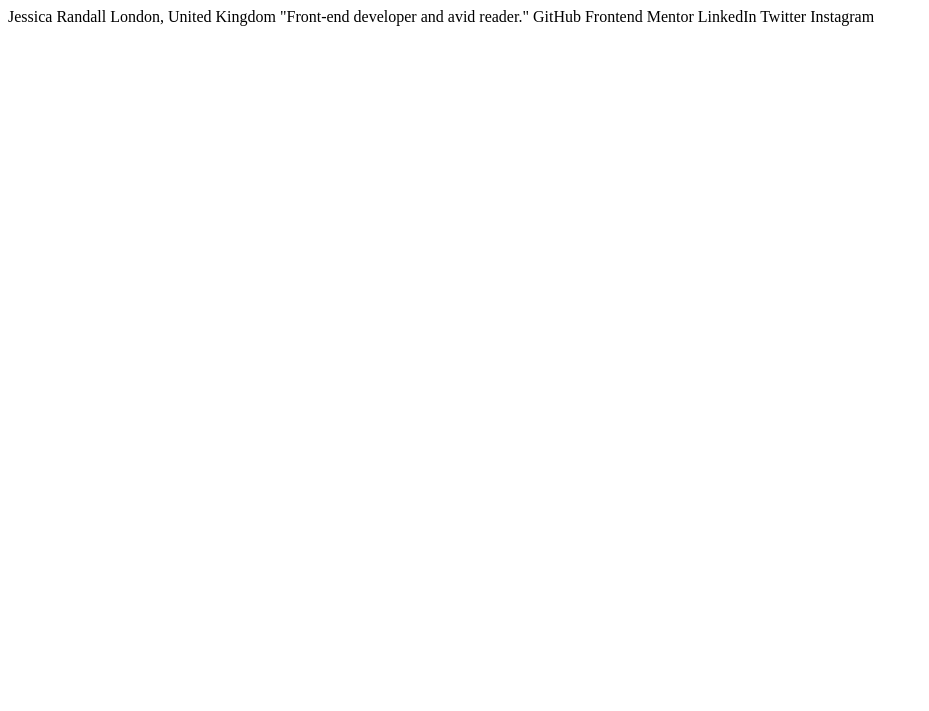
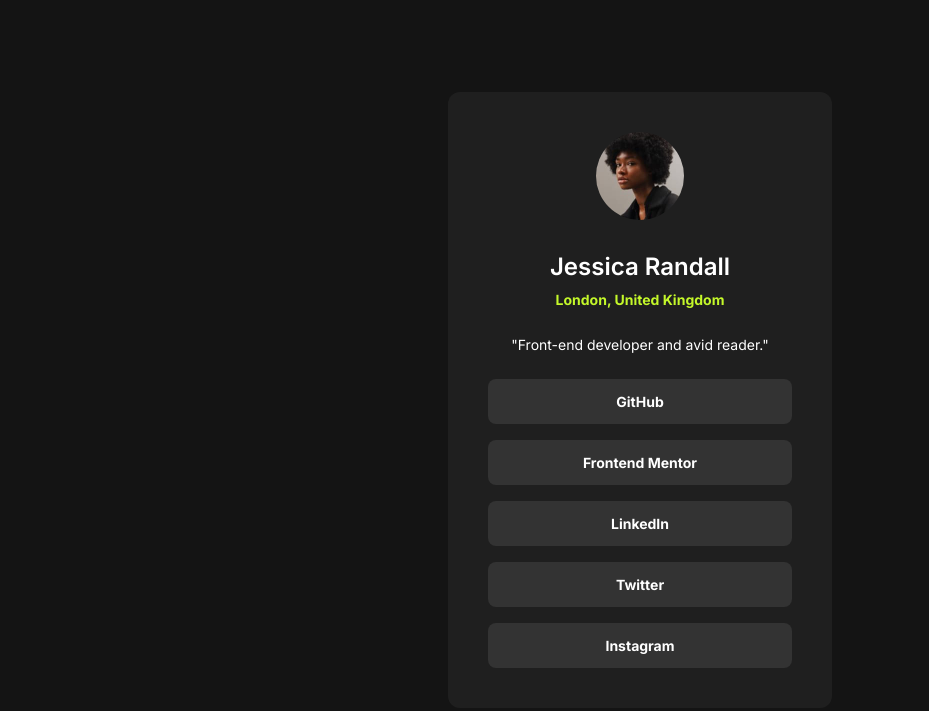
Before and after one commit to AfterWaGa/FM_Social-Links, a plain HTML site: page index.html in a window 1280 px wide. Shown: the whole page, without its empty margins (0-929 px from the left). Drawn offline with Linux system fonts and the light colour scheme.

Commit message:
Challenge done

```diff
--- a/index.html
+++ b/index.html
@@ -9,21 +9,39 @@
     <link rel="icon" type="image/png" sizes="32x32" href="./assets/images/favicon-32x32.png">
 
     <title>Frontend Mentor | Social links profile</title>
-
+    <link href="https://fonts.googleapis.com/css2?family=Inter:wght@100..900&display=swap" rel="stylesheet">
     <link rel="stylesheet" href="style.css">
 </head>
 
 <body>
+    <main class="socials-main">
+        <div class="socials">
+            <img class="socials__avatar" src="assets/images/avatar-jessica.jpeg" alt="Jessica Randall" width="88"
+                height="88">
 
-    Jessica Randall
-    London, United Kingdom
-    "Front-end developer and avid reader."
+            <h1 class="socials__title">Jessica Randall</h1>
+            <adress class="socials__adress">London, United Kingdom</adress>
+            <p class="socials__subtitle">"Front-end developer and avid reader."</p>
 
-    GitHub
-    Frontend Mentor
-    LinkedIn
-    Twitter
-    Instagram
+            <ul class="socials__list">
+                <li class="socials__item">
+                    <a class="socials__link" href="#">GitHub</a>
+                </li>
+                <li class="socials__item">
+                    <a class="socials__link" href="#"> Frontend Mentor</a>
+                </li>
+                <li class="socials__item">
+                    <a class="socials__link" href="#"> LinkedIn</a>
+                </li>
+                <li class="socials__item">
+                    <a class="socials__link" href="#"> Twitter</a>
+                </li>
+                <li class="socials__item">
+                    <a class="socials__link" href="#"> Instagram</a>
+                </li>
+            </ul>
+        </div>
+    </main>
 </body>
 
 </html>
--- a/style.css
+++ b/style.css
@@ -0,0 +1,107 @@
+:root {
+    --color-bg-main: #141414;
+    --color-bg-second: #1f1f1f;
+    --color-bg-grey: #333;
+    --color-bg-hover: #c4f82a;
+
+    --color-text-main: #fff;
+    --color-text-second: #c4f82a;
+}
+
+*,
+*::before,
+*::after {
+    margin: 0;
+    padding: 0;
+    box-sizing: border-box;
+}
+
+body {
+    font-family: "Inter", sans-serif;
+    font-size: 14px;
+    font-weight: 700;
+    line-height: 21px;
+    color: var(--color-text-main);
+    text-align: center;
+    height: 100vh;
+}
+
+.socials-main {
+    height: 100%;
+    background-color: var(--color-bg-main);
+    padding: 20px 50px;
+    display: flex;
+    justify-content: center;
+    align-items: center;
+}
+
+.socials {
+    padding: 40px;
+    width: 100%;
+    max-width: 384px;
+    background-color: var(--color-bg-second);
+    border-radius: 12px;
+}
+
+.socials__avatar {
+    border-radius: 50%;
+    width: 88px;
+    height: 88px;
+    margin-bottom: 24px;
+}
+
+.socials__title {
+    font-size: 24px;
+    font-weight: 600;
+    line-height: 36px;
+    margin-bottom: 4px;
+}
+
+.socials__adress {
+    display: block;
+    color: var(--color-text-second);
+    margin-bottom: 24px;
+}
+
+.socials__subtitle {
+    font-weight: 400;
+    margin-bottom: 24px;
+}
+
+.socials__list {
+    display: flex;
+    flex-direction: column;
+    gap: 16px;
+    list-style-type: none;
+}
+
+.socials__item {
+    background-color: var(--color-bg-grey);
+    border-radius: 8px;
+}
+
+.socials__link {
+    color: inherit;
+    text-decoration: none;
+    display: block;
+    padding: 12px;
+    border-radius: 8px;
+    transition: all 0.2s linear 0s;
+}
+
+.socials__link:hover,
+.socials__link:focus {
+    color: var(--color-bg-grey);
+    background-color: var(--color-bg-hover);
+}
+
+@media (max-width: 420px) {
+    .socials-main {
+        padding: 15px 24px;
+    }
+
+    .socials {
+        padding: 24px;
+        max-width: 327px;
+    }
+}
```
Also changed, not shown: assets/fonts/Inter-VariableFont_slnt,wght.ttf (deleted), assets/fonts/OFL.txt (deleted), assets/fonts/README.txt (deleted), assets/fonts/static/Inter-Bold.ttf (deleted), assets/fonts/static/Inter-Regular.ttf (deleted), assets/fonts/static/Inter-SemiBold.ttf (deleted), assets/images/screenshot.jpg (added), 2 other files.
